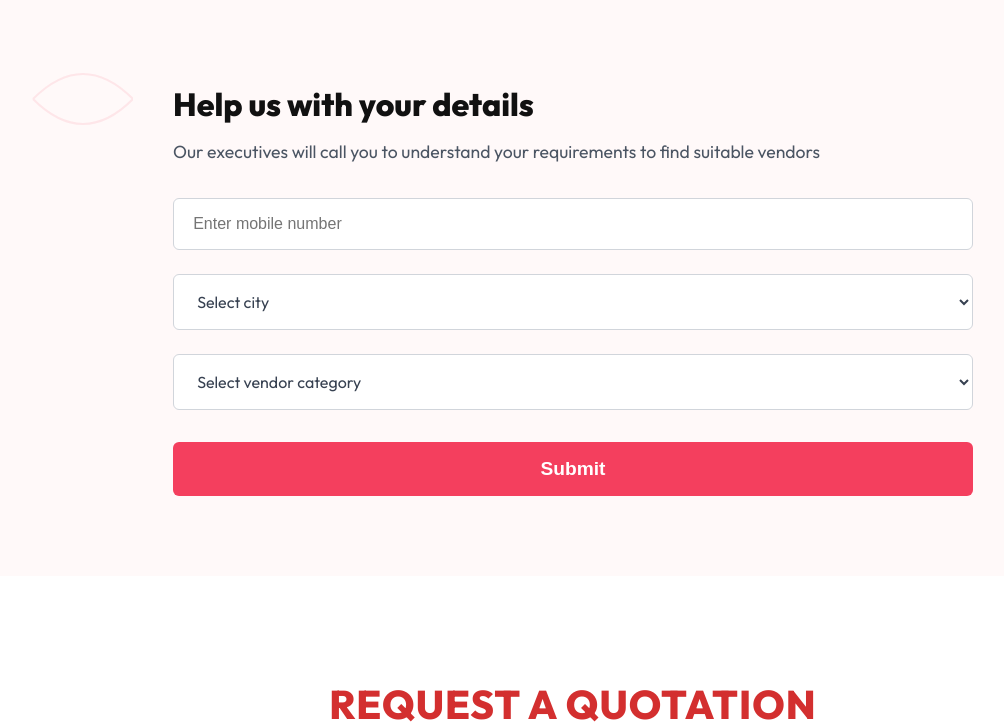
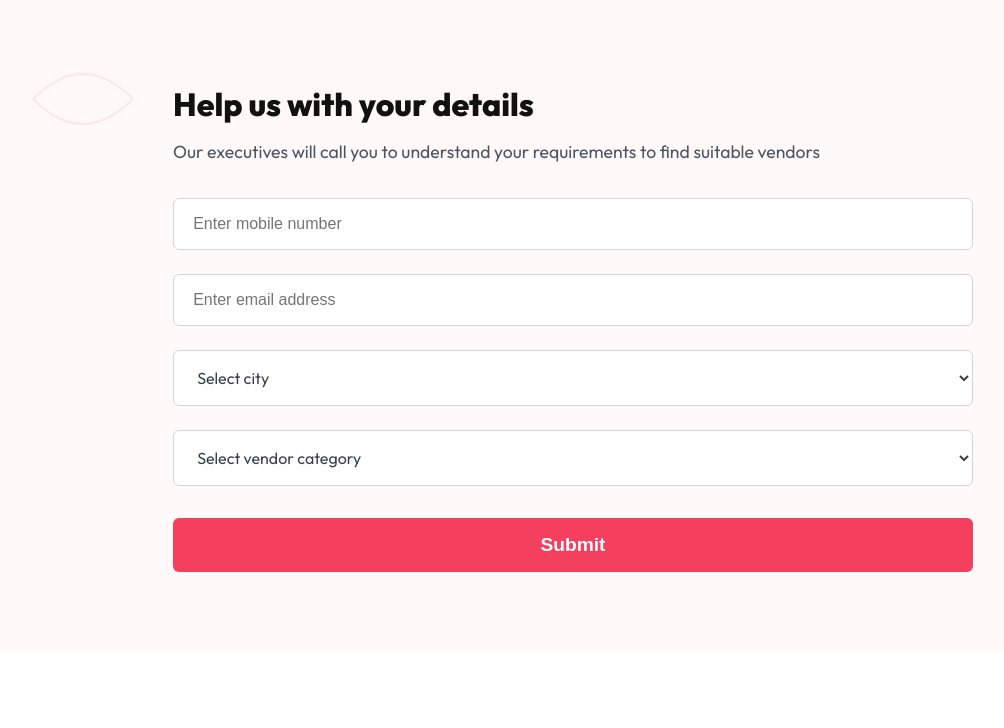
Before and after one commit to kalmeshwargurav1028-sys/Chhatrapati-Digital, a Flask app: page / in a window 1280 px wide. Shown: the part 4799-5527 px from the top of the page, without its empty margins (67-1071 px from the left). Run offline with Flask 3, Linux system fonts and the light colour scheme; data that the repository does not hold is empty.

Commit message:
Add email collection to vendor form and email reply functionality in dashboard

```diff
--- a/app.py
+++ b/app.py
@@ -161,14 +161,16 @@ def submit_order():
 def submit_vendor_inquiry():
     data = request.json
     mobile = data.get('mobile')
+    email = data.get('email')
     city = data.get('city')
     category = data.get('category')
 
-    if not mobile or not city or not category:
+    if not mobile or not email or not city or not category:
         return jsonify({"status": "error", "message": "Missing required fields"}), 400
 
     db.vendor_inquiries.insert_one({
         "mobile": mobile,
+        "email": email,
         "city": city,
         "category": category,
         "timestamp": datetime.now(),
@@ -178,6 +180,28 @@ def submit_vendor_inquiry():
     db.notifications.insert_one({"type": "NEW VENDOR", "message": f"{category} in {city}", "timestamp": datetime.now(), "is_read": 0})
 
     return jsonify({"status": "success", "message": "Details submitted successfully!"})
+
+@app.route('/api/vendor-inquiry/<vendor_id>/email', methods=['POST'])
+def send_vendor_email(vendor_id):
+    data = request.json
+    message = data.get('message')
+
+    if not message:
+        return jsonify({"status": "error", "message": "Message is required"}), 400
+
+    vendor = db.vendor_inquiries.find_one({"_id": ObjectId(vendor_id)})
+    if vendor:
+        with open('email_outbox.txt', 'a') as f:
+            f.write(f"--- EMAIL TO VENDOR ---\n")
+            f.write(f"To: {vendor.get('email')}\n")
+            f.write(f"Subject: Chhatrapati Digital - Vendor Inquiry Reply\n")
+            f.write(f"Message: {message}\n")
+            f.write("-------------------------------\n\n")
+
+        db.vendor_inquiries.update_one({"_id": ObjectId(vendor_id)}, {"$set": {"status": "Contacted"}})
+        db.notifications.insert_one({"type": "EMAIL SENT", "message": f"To vendor: {vendor.get('email')}", "timestamp": datetime.now(), "is_read": 0})
+
+    return jsonify({"status": "success"})
 
 @app.route('/admin/inquiries')
 def admin_inquiries():
--- a/static/js/script.js
+++ b/static/js/script.js
@@ -62,6 +62,7 @@ document.addEventListener('DOMContentLoaded', () => {
             e.preventDefault();
 
             const mobile = document.getElementById('vendorMobile').value;
+            const email = document.getElementById('vendorEmail').value;
             const city = document.getElementById('vendorCity').value;
             const category = document.getElementById('vendorCategory').value;
             const submitBtn = vendorForm.querySelector('button[type="submit"]');
@@ -73,7 +74,7 @@ document.addEventListener('DOMContentLoaded', () => {
                 const response = await fetch('/api/vendor-inquiry', {
                     method: 'POST',
                     headers: { 'Content-Type': 'application/json' },
-                    body: JSON.stringify({ mobile, city, category })
+                    body: JSON.stringify({ mobile, email, city, category })
                 });
 
                 const result = await response.json();
--- a/templates/index.html
+++ b/templates/index.html
@@ -301,6 +301,9 @@
                     <input type="tel" id="vendorMobile" placeholder="Enter mobile number" required pattern="[0-9]{10}">
                 </div>
                 <div class="form-group vendor-form-group">
+                    <input type="email" id="vendorEmail" placeholder="Enter email address" required>
+                </div>
+                <div class="form-group vendor-form-group">
                     <select id="vendorCity" required>
                         <option value="" disabled selected>Select city</option>
                         <option value="Mumbai">Mumbai</option>
```
Also changed, not shown: templates/admin_dashboard.html (+29 -2 lines).
